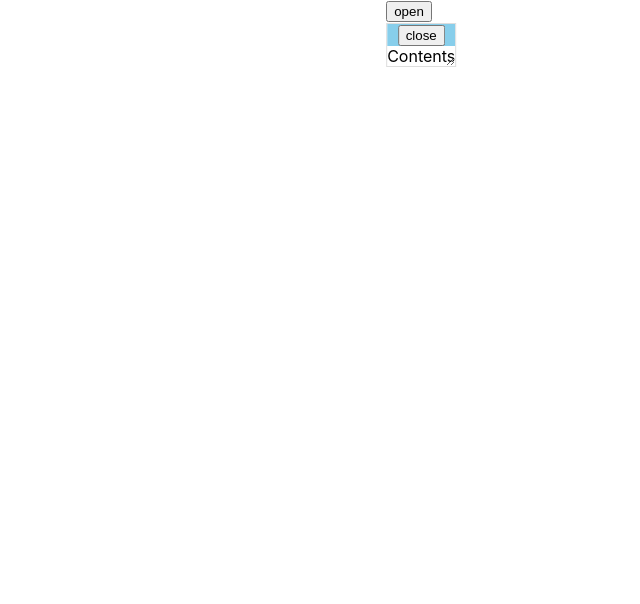
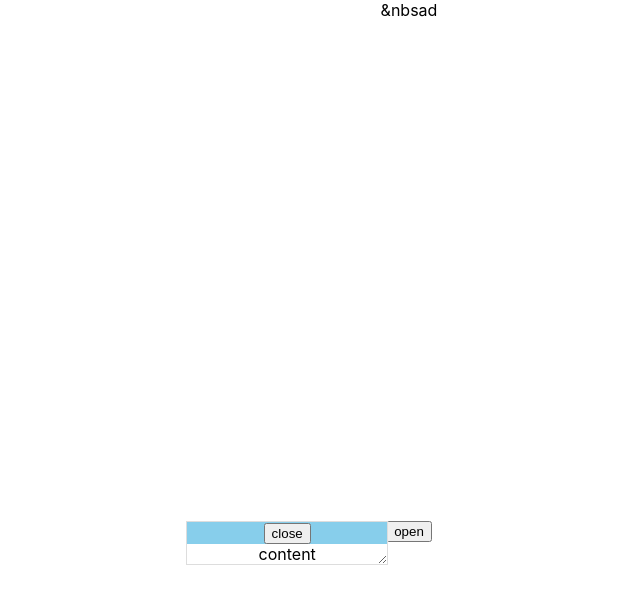
Before and after one commit to Roman-Awale/draggable-Resizable, a React (Create React App) app: page / in a window 1280 px wide. Both pictures are taken after a click on the button "open". Shown: the top 604 px of the page, without its empty margins (231-871 px from the left). Built offline with nearby package versions, Linux system fonts and the light colour scheme.

Commit message:
modification

```diff
--- a/src/App.js
+++ b/src/App.js
@@ -8,6 +8,7 @@ import "./index.scss";
 function App() {
   return (
     <div className="App">
+      <div style={{ marginBottom: 500 }}>&nbsad</div>
       {/* <DraggableResizable /> */}
       {/* <DraggableArea /> */}
       {/* <DragResize /> */}
--- a/src/MyComponent.jsx
+++ b/src/MyComponent.jsx
@@ -3,10 +3,10 @@ import anime from "animejs/lib/anime.es.js";
 import Draggable from "react-draggable";
 import { Resizable } from "react-resizable";
 
-const MyComponent = () => {
+const MyComponent = (props) => {
   const [isOpen, setIsOpen] = useState(false);
   const [position, setPosition] = useState(null);
-
+  const [minWidth, setminWidth] = useState(200);
   const handleOpen = () => {
     setIsOpen(true);
   };
@@ -16,13 +16,13 @@ const MyComponent = () => {
 
     anime({
       targets: ".my-component .el",
+      // translateX: buttonRect.left - position.x,
+      // translateY: buttonRect.top - position.y,
       overflow: "hidden",
       minWidth: 0,
       minHeight: 0,
       height: 20,
       width: 45,
-      translateX: buttonRect.left - position.x,
-      translateY: buttonRect.top - position.y,
       duration: 300,
       easing: "easeOutQuad",
       complete: () => {
@@ -34,7 +34,7 @@ const MyComponent = () => {
   };
 
   const handleDrag = (e, data) => {
-    setPosition({ x: data.x, y: data.y });
+    // setPosition({ x: data.x, y: data.y });
   };
 
   const triggerRef = useRef(null);
@@ -42,7 +42,7 @@ const MyComponent = () => {
   useEffect(() => {
     if (triggerRef.current !== null && !isOpen) {
       const rect = triggerRef.current.getBoundingClientRect();
-      setPosition({ x: rect.left, y: rect.top });
+      setPosition({ x: rect.left - minWidth, y: rect.top });
     }
   }, [isOpen]);
 
@@ -63,21 +63,22 @@ const MyComponent = () => {
     }
   }, [isOpen]);
 
+  console.log(triggerRef);
+
   return (
-    <div className="my-component">
-      <button onClick={handleOpen} ref={triggerRef}>
-        open
+    <div className="my-component" style={props.wrapperStyles}>
+      <button onClick={handleOpen} ref={triggerRef} style={props.triggerStyles}>
+        {props.openText || "open"}
       </button>
 
       {isOpen && (
         <Draggable
           axis="both"
           handle=".handle"
-          defaultPosition={{ x: position.x, y: position.y }}
           bounds="body"
           onDrag={handleDrag}
         >
-          <Resizable width={10} height={10}>
+          <Resizable>
             <div
               className="component-container el"
               style={{
@@ -85,12 +86,17 @@ const MyComponent = () => {
                 resize: "both",
                 overflow: "auto",
                 transitionTimingFunction: "ease-out",
+                left: position.x,
+                minWidth: minWidth,
+                top: position.y,
               }}
             >
-              <div className="handle">
+              <div className="handle" style={props.handleStyles}>
                 <button onClick={handleClose}>close</button>
               </div>
-              <span>Contents</span>
+              <div style={props.contentWrapperStyles}>
+                {props.children || "content"}
+              </div>
             </div>
           </Resizable>
         </Draggable>
```
